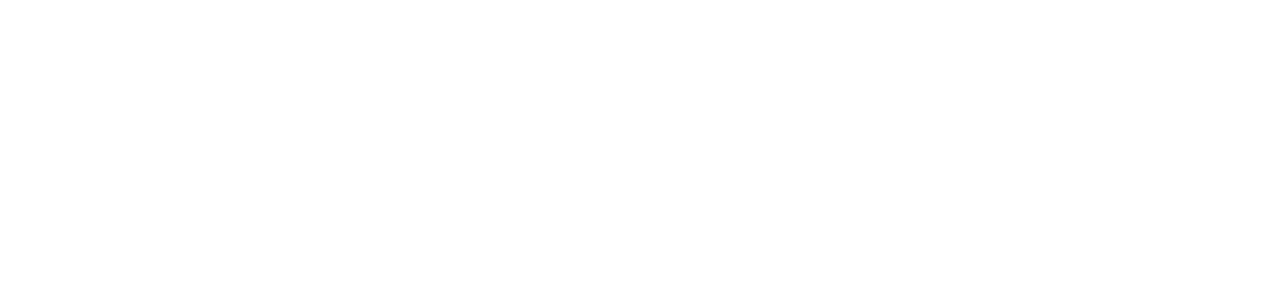
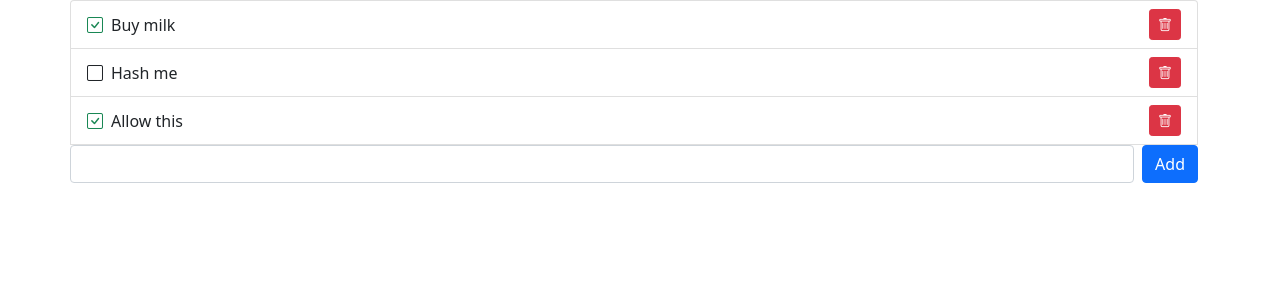
Before and after one commit to GiovanniBattista/todo-app-vue, a Vue app: page / in a window 1280 px wide. Shown: the top 300 px of the page. Built offline with nearby package versions, Linux system fonts and the light colour scheme; the HTML template or start-up script is replaced by a standard one.

Commit message:
Create todo component with corresponding sub components

```diff
--- a/src/App.vue
+++ b/src/App.vue
@@ -1,17 +1,24 @@
 <template>
-
+  <todo-list></todo-list>
 </template>
 
 <script>
 
+import TodoList from "./components/todos/TodoList";
+
 export default {
   name: 'App',
   components: {
-
+    TodoList
   }
 }
 </script>
 
-<style>
+<style lang="scss">
+  @import "~bootstrap/scss/bootstrap";
+  @import "~bootstrap-icons/font/bootstrap-icons.css";
 
+  .form-group {
+    @extend .mb-3;
+  }
 </style>
--- /dev/null
+++ b/src/components/todos/TodoList.vue
@@ -0,0 +1,66 @@
+<template>
+  <ul class="list-group container">
+    <todo-list-item
+      v-for="todo in todos"
+      :key="todo.id"
+      :todo-item="todo"
+      @delete-todo="deleteTodo"
+      @toggle-done="toggleDone"
+      ></todo-list-item>
+
+      <todo-list-form></todo-list-form>
+  </ul>
+</template>
+
+<!-- According to the Vue.js style guide, we have to user multi-word component names
+so we cannot just name the component Todos.vue
+https://v3.vuejs.org/style-guide/#multi-word-component-names-essential
+-->
+
+<script>
+import TodoListItem from './TodoListItem'
+import TodoListForm from './TodoListForm';
+
+export default {
+  // === template dependencies (assets used in the template) ===
+  components: { TodoListItem, TodoListForm },
+
+  // === local state (local reactive properties) ===
+  data() {
+    return {
+      todos: [{
+        id: 1,
+        title: "Buy milk",
+        done: false
+      }, {
+        id: 2,
+        title: "Hash me",
+        done: true
+      },{
+        id: 3,
+        title: "Allow this",
+        done: false
+      }]
+    }
+  },
+
+  methods: {
+    toggleDone( id ) {
+      console.log("toggle done")
+      this.todos.forEach(todo => {
+        if (todo.id === id) {
+          todo.done = !todo.done;
+        }
+      })
+    },
+    deleteTodo( id ) {
+      console.log("delete todo")
+      this.todos = this.todos.filter( todo => todo.id !== id);
+    }
+  }
+}
+</script>
+
+<style lang="sass" scoped>
+
+</style>
--- /dev/null
+++ b/src/components/todos/TodoListForm.vue
@@ -0,0 +1,16 @@
+<template>
+  <form class="d-flex">
+    <input class="form-control me-2">
+    <button class="btn btn-primary" type="submit">Add</button>
+  </form>
+</template>
+
+<script>
+export default {
+
+}
+</script>
+
+<style lang="scss" scoped>
+
+</style>
--- /dev/null
+++ b/src/components/todos/TodoListItem.vue
@@ -0,0 +1,39 @@
+<template>
+  <li class="list-group-item" @click="$emit('toggleDone', this.todoItem.id)">
+    <div class="d-flex w-100 justify-content-between align-items-center">
+      <div class="d-flex">
+        <div class="me-2">
+          <span v-if="todoItem.done"><i class="bi bi-square"></i></span>
+          <span v-if="!todoItem.done" class="text-success"><i class="bi bi-check-square"></i></span>
+        </div>
+
+        {{ todoItem.title }}
+      </div>
+
+      <button
+        class="btn btn-danger btn-sm"
+        @click.stop="$emit('deleteTodo', this.todoItem.id)">
+        <i class="bi bi-trash"></i>
+      </button>
+    </div>
+  </li>
+</template>
+
+<script>
+export default {
+
+  // === the interface to the component ===
+  props: {
+    todoItem: {
+      type: Object,
+      required: true
+    }
+  },
+  emits: ['toggleDone', 'deleteTodo']
+
+}
+</script>
+
+<style lang="sass" scoped>
+
+</style>
```
